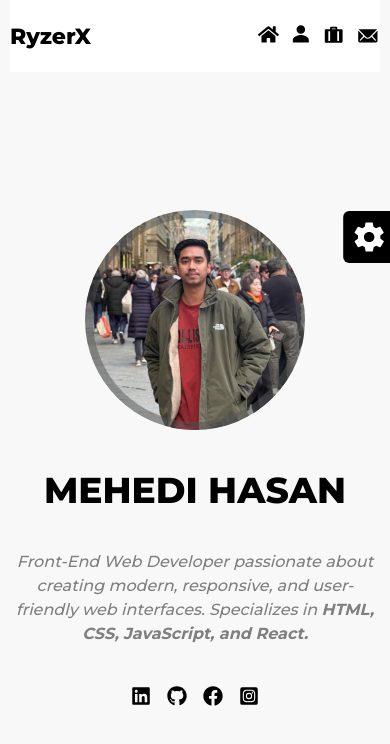
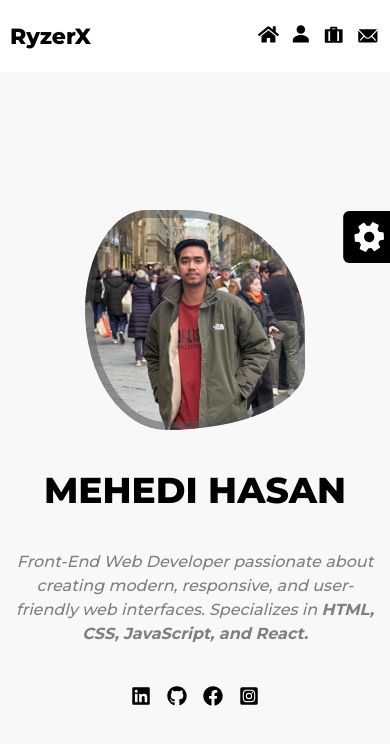
Before and after one commit to mehedihasan101101/Portfolio-Mehedi, a React (Vite) app: page / in a window 390 px wide. Shown: the top 744 px of the page. Built offline with nearby package versions, Linux system fonts and the light colour scheme.

Commit message:
add amination to theme controll button and profile image

```diff
--- a/src/components/nav/Nav.tsx
+++ b/src/components/nav/Nav.tsx
@@ -24,9 +24,9 @@ const navFields: NavFields[] = [
 const Nav = () => {
 
     return (
-        <div className="lg:w-[23%] lg:h-screen h-18 lg:px-0  flex items-center justify-center  bg-sideBarBgColor">
+        <div className="lg:w-[23%] lg:h-screen h-18 lg:px-0 px-2.5  flex items-center justify-center  bg-sideBarBgColor shadow-[1px_0px_0px_0px_var(--color-sideMenuShadow)] ">
             <div className="flex lg:flex-col lg:w-auto w-full lg:items-start items-center lg:justify-normal justify-between lg:space-y-12">
-                <h1 className=" lg:text-[32px] md:text-[25px] text-[22px]  font-extrabold">RyzerX</h1>
+                <h1 className=" lg:text-[32px] text-primaryTextColor md:text-[25px] text-[22px]  font-extrabold">RyzerX</h1>
 
                 <div className="flex lg:flex-col lg:gap-y-2 gap-3 items-start justify-center">
                     {navFields.map((eachField) => {
--- a/src/index.css
+++ b/src/index.css
@@ -13,6 +13,7 @@
     --color-secondaryTextColor: var(--color-secondaryTextColor);
     --color-themeSettingTabBg: var(--color-themeSettingTabBg);
     --color-textThemeController: var(--color-textThemeController);
+    --color-sideMenuShadow: var(--color-sideMenuShadow);
     --breakpoint-sm: 640px;
     --breakpoint-md: 768px;
     --breakpoint-lg: 1200px;
@@ -25,13 +26,17 @@
     --color-secondaryTextColor: #7f7f7f;
     --color-themeSettingTabBg: #000;
     --color-textThemeController: #fff;
+    --color-sideMenuShadow: #ebebeb;
+
 }
 
 [data-theme="darkMode"] {
-    --color-bodyBgColor: #000000;
-    --color-sideBarBgColor: #fff;
-    --color-primaryTextColor: #000;
-    --color-secondaryTextColor: #7f7f7f;
-    --color-themeSettingTabBg: #000;
+    --color-bodyBgColor: #111111;
+    --color-sideBarBgColor: #000;
+    --color-primaryTextColor: #ffffff;
+    --color-secondaryTextColor: #bbb;
+    --color-themeSettingTabBg: #fff;
     --color-textThemeController: #fff;
+    --color-sideMenuShadow: #202020;
+
 }
--- a/src/layout/RootLayout.tsx
+++ b/src/layout/RootLayout.tsx
@@ -35,18 +35,24 @@ const RootLayout = () => {
 
     const { setLightMode, setDarkMode } = useThemeControll()
     return (
-        <div className="flex lg:px-0 px-2.5 min-h-screen lg:flex-row flex-col relative overflow-x-hidden">
+        <div className="flex   min-h-screen lg:flex-row flex-col relative overflow-x-hidden">
             <Nav></Nav>
-            <main className=" lg:w-[77%] flex-1  flex flex-col ">
+            <main className=" lg:w-[77%] lg:px-0 px-2.5 flex-1  flex flex-col ">
                 <Outlet></Outlet>
             </main>
 
             {/* theme control tab */}
             <motion.div variants={ThemeControllerVariant} initial="hidden" animate={isThemeTabOpen ? "visible" : "hidden"} className="bg-themeSettingTabBg absolute right-0 top-1/4 rounded-bl-md will-change-transform">
                 <div className="absolute bg-themeSettingTabBg left-0 -translate-x-[90%]  h-13 w-13 flex items-center justify-center rounded-bl-md rounded-l-md">
-                    <button onClick={handleThemeTab}><IoMdSettings className=" text-sideBarBgColor text-4xl "></IoMdSettings></button>
+                    <button onClick={handleThemeTab}><motion.div
+                        initial={{ rotate: 0 }} animate={{ rotate: 180 }}
+                        transition={{
+                            repeat: Infinity, duration: 1,
+                            ease: "linear"
+                        }}
+                    ><IoMdSettings className=" text-sideBarBgColor text-4xl "></IoMdSettings></motion.div></button>
                 </div>
-                <div className="w-45 px-4  h-50 relative text-textThemeController font-bold">
+                <div className="w-45 px-4  h-50 relative text-sideBarBgColor font-bold">
                     <div>
                         <h3 className=" mt-13 "> Theme Color</h3>
 
--- a/src/pages/Home.tsx
+++ b/src/pages/Home.tsx
@@ -4,17 +4,31 @@ import { FaFacebook } from "react-icons/fa";
 import { FaGithub } from "react-icons/fa6";
 import { FaInstagramSquare } from "react-icons/fa";
 import { Link } from "react-router";
-
+import { motion } from "motion/react"
+const morphEffect = {
+    animate: {
+        borderRadius: [
+            "60% 40% 30% 70% / 60% 30% 70% 40%",
+            "30% 60% 70% 40% / 50% 60% 30% 60%",
+            "60% 40% 30% 70% / 60% 30% 70% 40%",
+        ],
+        transition: {
+            duration: 10,
+            repeat: Infinity,
+            ease: "easeInOut" as const
+        },
+    },
+};
 const Home = () => {
     return (
         <div className=" flex-1 flex items-center justify-center">
-            <div className="flex lg:px-10  h-full lg:flex-row flex-col  items-center lg:space-y-0 space-y-10 lg:gap-16 justify-center">
+            <div className="flex lg:px-10 text-primaryTextColor  h-full lg:flex-row flex-col  items-center lg:space-y-0 space-y-10 lg:gap-16 justify-center">
                 {/* Profile Image  */}
-                <div className="rounded-full relative overflow-hidden md:w-70 md:h-70 w-55 h-55 ">
-                    <img className=" w-full h-full object-cover" src={profileImg} alt="" />
-                    <div className="absolute top-0  w-full h-full border-8 rounded-full border-[#555555]/50">
-                    </div>
-                </div>
+                <motion.div variants={morphEffect} animate="animate" className="   rounded-full relative overflow-hidden md:w-70 md:h-70 w-55 h-55 ">
+                    <img className=" w-full h-full  object-cover" src={profileImg} alt="" />
+                    <motion.div variants={morphEffect} animate="animate" className="absolute top-0  w-full h-full border-8 rounded-full border-[#555555]/50">
+                    </motion.div>
+                </motion.div>
                 <div className="space-y-10 flex flex-1  flex-col lg:items-start items-center justify-center ">
                     <h1 className="md:text-6xl text-4xl font-extrabold">MEHEDI HASAN </h1>
                     <p className=" max-w-150 text-secondaryTextColor font-medium italic lg:text-start text-center">Front-End Web Developer passionate about creating modern, responsive, and user-friendly web interfaces. Specializes in <span className="font-bold">HTML, CSS, JavaScript, and React.</span>  </p>
```
Also changed, not shown: 6 other files (tests, documents, lock files or other folders).
